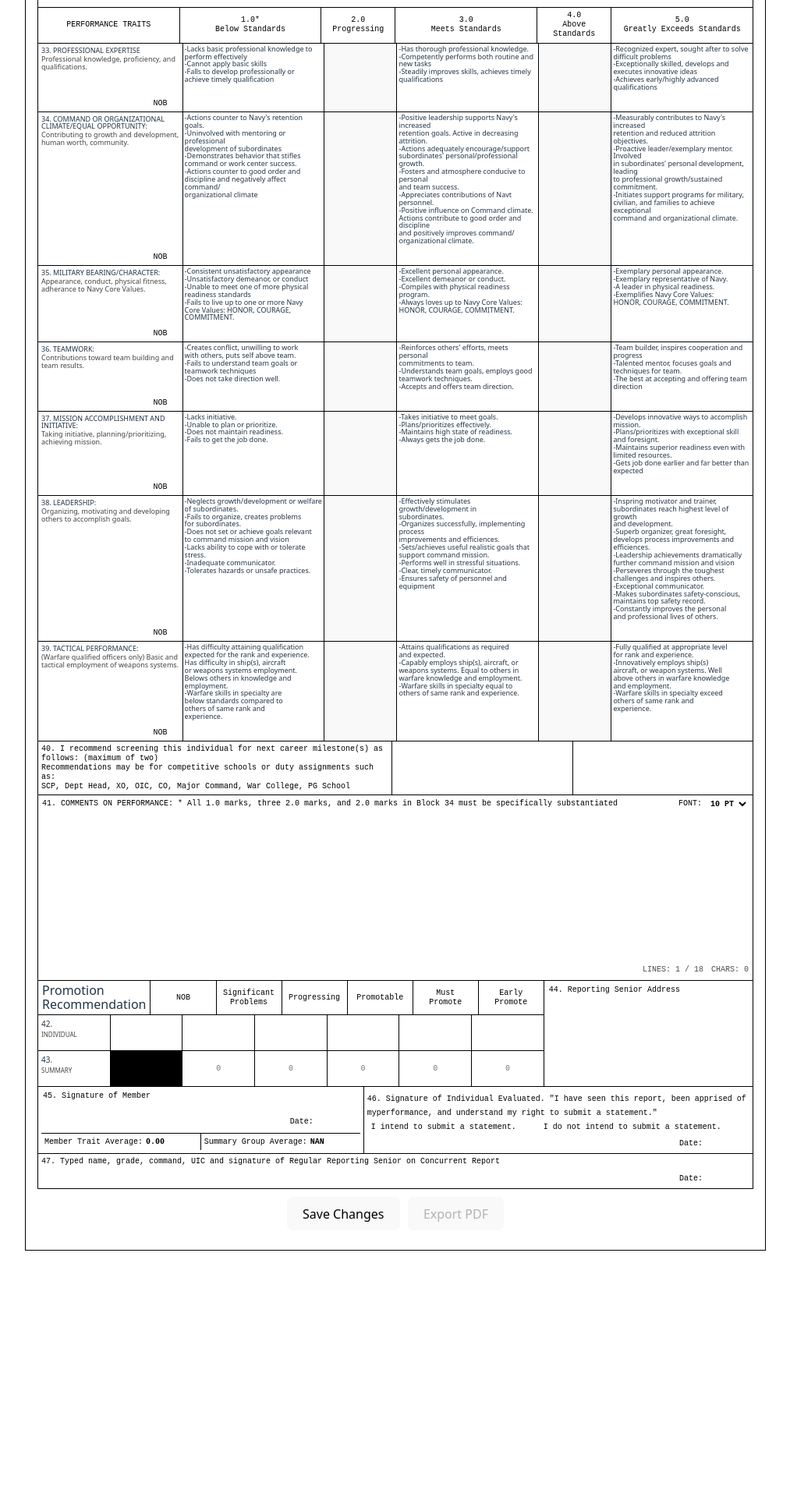
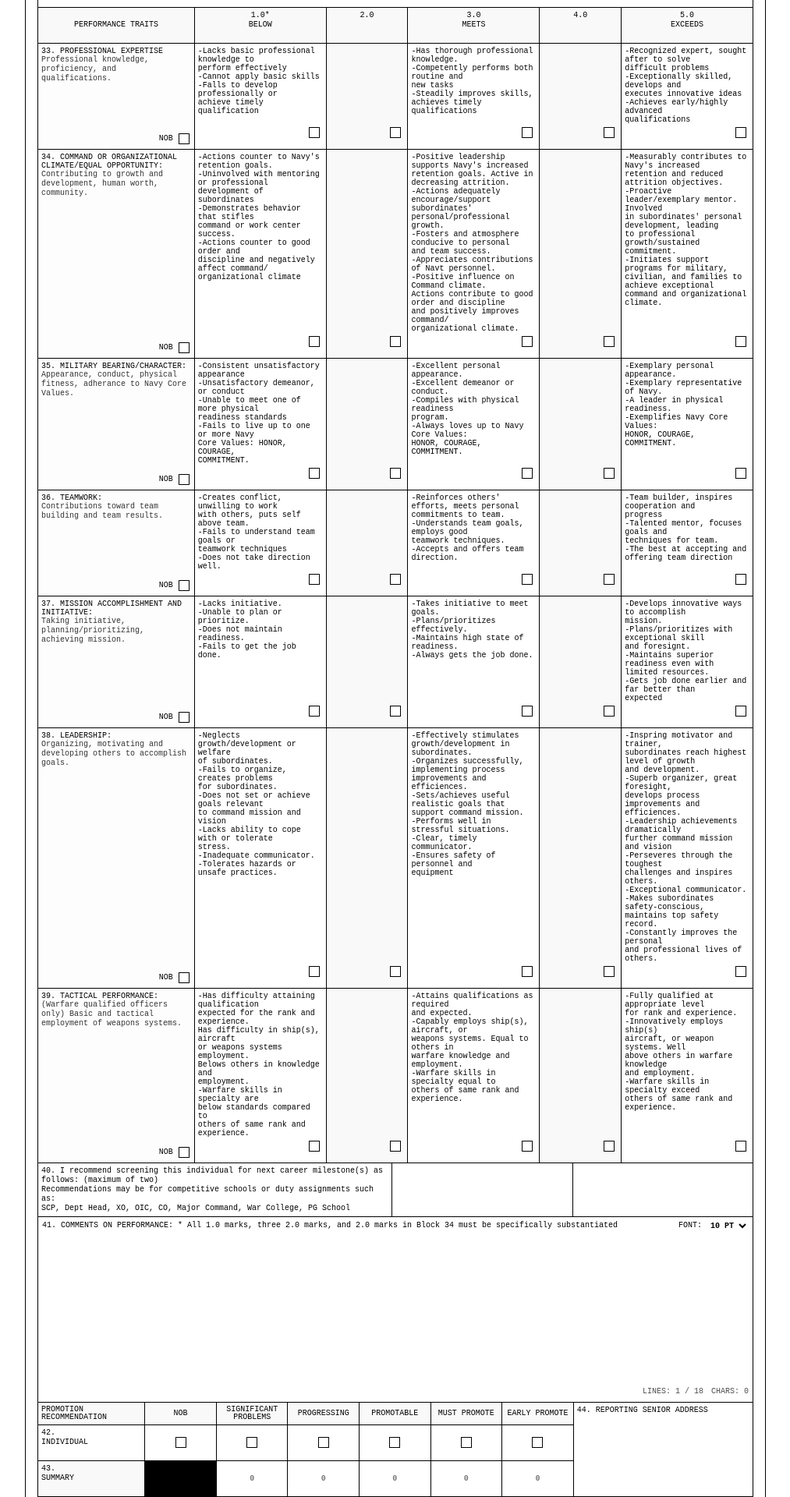
Before and after one commit to tatemurphy12/NAVFIT, a React (Vite) app in the folder frontend2.1/: page /#/fitrep in a window 1280 px wide. Shown: the part 780-2700 px from the top of the page at 78% size, without its empty margins (133-1146 px from the left). Before the commit the page ends 2404 px from the top, so only its background shows below. Built offline with nearby package versions, Linux system fonts and the light colour scheme.

Commit message:
fixing formatting

```diff
--- a/frontend2.1/src/components/PerformanceRow.jsx
+++ b/frontend2.1/src/components/PerformanceRow.jsx
@@ -1,51 +1,67 @@
 import React from 'react';
+
 const PerformanceRow = ({ label, subLabel, name, value, setter, standards }) => (
   <div className="navfit-row" style={{ display: 'flex', borderBottom: '1px solid black' }}>
 
     {/* LEFT COLUMN: TRAIT & NOB */}
-    <div className="navfit-cell" style={{ flex: 1, display: 'flex', flexDirection: 'column', padding: '4px', borderRight: '1px solid black' }}>
-      {/* Force Trait Title to be small */}
-      <div style={{fontSize: '9px', lineHeight: '1' }}>{label}</div>
-      {/* Force Sub-description to be even smaller */}
-      <div style={{ fontSize: '9px', color: '#444', marginTop: '2px', lineHeight: '1.1' }}>{subLabel}</div>
+    <div className="navfit-cell" style={{
+      flex: 1.2,
+      display: 'flex',
+      flexDirection: 'column',
+      padding: '4px',
+      borderRight: '1px solid black',
+      backgroundColor: '#fdfdfd'
+    }}>
+      {/* Label and Sub-label inherit from App.css */}
+      <label style={{ margin: 0, lineHeight: '1.1' }}>{label}</label>
+      <span className="sub-label" style={{ fontSize: '0.9em', opacity: 0.8, display: 'block' }}>
+        {subLabel}
+      </span>
 
       <div style={{
         marginTop: 'auto',
         alignSelf: 'flex-end',
         display: 'flex',
         alignItems: 'center',
-        gap: '3px'
+        gap: '5px'
       }}>
-        <label style={{ fontWeight: 'normal', fontSize: '9px' }}>NOB</label>
-        <input type="radio" name={name} value="NOB" checked={value === 'NOB'} onChange={(e) => setter(e.target.value)} />
+        <label style={{ fontWeight: 'normal', margin: 0 }}>NOB</label>
+        <input
+          type="radio"
+          name={name}
+          value="NOB"
+          checked={value === 'NOB'}
+          onChange={(e) => setter(e.target.value)}
+        />
       </div>
     </div>
 
     {/* SCORE COLUMNS (1.0 - 5.0) */}
     {[
       { val: "1.0", flex: 1, text: standards?.s1 },
-      { val: "2.0", flex: 0.5, text: "" },
+      { val: "2.0", flex: 0.6, text: "" },
       { val: "3.0", flex: 1, text: standards?.s3 },
-      { val: "4.0", flex: 0.5, text: "" },
+      { val: "4.0", flex: 0.6, text: "" },
       { val: "5.0", flex: 1, text: standards?.s5 }
     ].map((col, idx) => (
       <div key={idx} className="navfit-cell" style={{
         flex: col.flex,
         display: 'flex',
         flexDirection: 'column',
-        padding: '2px',
-        borderRight: idx === 4 ? 'none' : '1px solid black',
-        backgroundColor: idx % 2 === 0 ? '#fff' : '#f9f9f9',
-        minHeight: '80px'
+        backgroundColor: idx % 2 !== 0 ? '#f9f9f9' : '#fff',
+        minHeight: '100px'
       }}>
-        {/* Standard Text: Controlled Font Size */}
-        <div style={{ fontSize: '9px', lineHeight: '1.1', textAlign: 'left', width: '100%', flex: 1 }}>
-          {Array.isArray(col.text)
-            ? col.text.map((line, i) => <div key={i}>{line}</div>)
-            : col.text}
+        {/* Standard Text: Uses Master Size via span */}
+        <div style={{ width: '100%', flex: 1 }}>
+          <span style={{ display: 'block', lineHeight: '1.1', fontWeight: 'normal' }}>
+            {Array.isArray(col.text)
+              ? col.text.map((line, i) => <div key={i}>{line}</div>)
+              : col.text}
+          </span>
         </div>
 
-        <div style={{ marginTop: 'auto', alignSelf: 'flex-end' }}>
+        {/* Radio Button Container */}
+        <div style={{ marginTop: 'auto', alignSelf: 'flex-end', padding: '2px' }}>
           <input
             type="radio"
             name={name}
@@ -58,4 +74,5 @@ const PerformanceRow = ({ label, subLabel, name, value, setter, standards }) =>
     ))}
   </div>
 );
+
 export default PerformanceRow;
--- a/frontend2.1/src/components/PromoRec.jsx
+++ b/frontend2.1/src/components/PromoRec.jsx
@@ -1,20 +1,46 @@
 import React from 'react';
 
-// Standardized PromoRec
-const PromoRec = ({ label, subLabel, name, value, setter }) => (
-    <div className="navfit-row" style={{ display: 'flex', borderBottom: '1px solid black' }}>
-      <div className="navfit-cell" style={{ flex: 0.2, padding: '4px' }}>
-        <div style={{ fontWeight: 'normal', fontSize: '10px' }}>{label}</div>
-        <div style={{ fontSize: '8px', color: '#444' }}>{subLabel}</div>
+const PromoRec = ({ label, subLabel, name, value, setter }) => {
+  return (
+    <div className="navfit-row" style={{
+      display: 'flex',
+      borderBottom: '1px solid black',
+      borderLeft: '1px solid black',
+      width: '100%'
+    }}>
+      {/* 1. LABEL COLUMN: Flex 1.5 to match Header and SumPromo */}
+      <div className="navfit-cell" style={{
+        flex: '0 0 20%',
+        padding: '4px',
+        borderRight: '1px solid black',
+        display: 'flex'
+      }}>
+        <label style={{ margin: 0, display: 'block' }}>{label}</label>
+        <span style={{ display: 'block', fontWeight: 'normal' }}>{subLabel}</span>
       </div>
 
-      {/* All scores set to 0.2 to match header */}
-      {["NOB", "Significant Problems", "Progressing", "Promotable", "Must Promote", "Early Promote"].map((val) => (
-        <div key={val} className="navfit-cell" style={{ flex: 0.2, display: 'flex', justifyContent: 'center', alignItems: 'center' }}>
-          <input type="radio" name={name} value={val} checked={value === val} onChange={(e) => setter(e.target.value)} />
+      {/* 2. RADIO COLUMNS: Flex 1 to match Header and SumPromo */}
+      {/* Note: The values here should match your header categories exactly for consistent spacing */}
+      {["NOB", "SIGNIFICANT PROBLEMS", "PROGRESSING", "PROMOTABLE", "MUST PROMOTE", "EARLY PROMOTE"].map((val, idx) => (
+        <div key={val} className="navfit-cell" style={{
+          flex: 1,
+          display: 'flex',
+          justifyContent: 'center',
+          alignItems: 'center',
+          /* borderRight here creates the vertical grid lines */
+          borderRight: '1px solid black'
+        }}>
+          <input
+            type="radio"
+            name={name}
+            value={val}
+            checked={value === val}
+            onChange={(e) => setter(e.target.value)}
+          />
         </div>
       ))}
     </div>
   );
+};
 
-  export default PromoRec;
+export default PromoRec;
--- a/frontend2.1/src/components/SumPromo.jsx
+++ b/frontend2.1/src/components/SumPromo.jsx
@@ -1,6 +1,4 @@
 import React from 'react';
-
-/**Blocks 42 and 43 */
 
 const SumPromo = ({ label, subLabel, value, setter }) => {
     const handleInputChange = (field, val) => {
@@ -9,41 +7,59 @@ const SumPromo = ({ label, subLabel, value, setter }) => {
     };
 
     return (
-      <div className="navfit-row" style={{ display: 'flex', borderBottom: 'none' }}>
-        <div className="navfit-cell" style={{ flex: 0.2, padding: '4px' }}>
-          <div style={{ fontWeight: 'normal', fontSize: '10px' }}>{label}</div>
-          <div style={{ fontSize: '8px', color: '#444' }}>{subLabel}</div>
+      <div className="navfit-row" style={{
+        display: 'flex',
+        borderBottom: '1px solid black',
+        borderLeft: '1px solid black'
+      }}>
+
+        {/* Label Column: Flex 1.5 */}
+        <div className="navfit-cell" style={{
+          flex: '0 0 20%',
+          padding: '4px',
+          borderRight: '1px solid black',
+          backgroundColor: '#f9f9f9'
+        }}>
+          <label style={{ margin: 0, display: 'block' }}>{label}</label>
+          <span style={{ display: 'block' }}>{subLabel}</span>
         </div>
 
-        {['nob', 'sigProb', 'prog', 'promotable', 'mustPromote', 'earlyPromote'].map((field) => {
-          // Check if this is the NOB box
+        {['nob', 'sigProb', 'prog', 'promotable', 'mustPromote', 'earlyPromote'].map((field, idx) => {
           const isNob = field === 'nob';
-
           return (
             <div key={field} className="navfit-cell" style={{
-              flex: 0.2,
+              flex: 1,
               display: 'flex',
               justifyContent: 'center',
               alignItems: 'center',
-              /* If it's NOB, make it black, otherwise white */
-              backgroundColor: isNob ? '#000' : '#fff'
+              backgroundColor: isNob ? '#000' : 'transparent',
+              /* ALWAYS use borderRight to separate these from Block 44 */
+              borderRight: '1px solid black'
             }}>
-              {!isNob && (
+              {!isNob ? (
                 <input
                   type="text"
                   maxLength="3"
                   value={value[field] || ''}
                   onChange={(e) => handleInputChange(field, e.target.value)}
                   className="navfit-input"
-                  style={{ textAlign: 'center', fontWeight: 'normal', width: '100%' }}
+                  style={{
+                    textAlign: 'center',
+                    width: '100%',
+                    background: 'transparent',
+                    border: 'none',
+                    outline: 'none'
+                  }}
                   placeholder="0"
                 />
+              ) : (
+                <div style={{ width: '100%', height: '100%' }} className="blackout-pattern" />
               )}
             </div>
           );
         })}
       </div>
     );
-  };
+};
 
-  export default SumPromo;
+export default SumPromo;
--- a/frontend2.1/src/pages/FitrepForm/FitrepForm.jsx
+++ b/frontend2.1/src/pages/FitrepForm/FitrepForm.jsx
@@ -30,7 +30,7 @@ export default function FitrepForm() {
   // Pass the dynamic dbPath to your hook instead of the hardcoded one!
   const {
     formData,
-    setFormData, // <--- CRITICAL: Make sure useFitrep.js exports this!
+    setFormData,
     handleChange,
     handleSaveFitrep,
     handlePDFExport,
@@ -1074,35 +1074,36 @@ export default function FitrepForm() {
     <div className="navfit-row" style={{
       display: 'flex',
       width: '100%',
-      alignItems: 'stretch'
-    }}>
-      <div className="navfit-cell" style={{ flex: 1, minWidth: 0, justifyContent: 'center', alignItems: 'center', textAlign: 'center', borderLeft: '1px solid black' }}>
+      alignItems: 'stretch',
+      borderLeft: '1px solid black',
+      borderRight: '1px solid black',
+      borderBottom: '1px solid black',
+      backgroundColor: '#f9f9f9'
+    }}>
+      {/* Matches PerformanceRow flex: 1.2 */}
+      <div className="navfit-cell" style={{ flex: 1.2, minWidth: 0, justifyContent: 'center', alignItems: 'center', textAlign: 'center', borderRight: '1px solid black' }}>
         <label>PERFORMANCE TRAITS</label>
       </div>
 
-      <div className="navfit-cell" style={{ flex: 1, minWidth: 0, justifyContent: 'center', alignItems: 'center', textAlign: 'center' }}>
-        <label>1.0*</label>
-        <label>Below Standards</label>
-      </div>
-
-      <div className="navfit-cell" style={{ flex: 0.5, minWidth: 0, justifyContent: 'center', alignItems: 'center', textAlign: 'center' }}>
+      {/* Each score header matches the row's flex (1.0, 0.6, 1.0, 0.6, 1.0) */}
+      <div className="navfit-cell" style={{ flex: 1, minWidth: 0, borderRight: '1px solid black', textAlign: 'center' }}>
+        <label>1.0*</label><label>BELOW</label>
+      </div>
+
+      <div className="navfit-cell" style={{ flex: 0.6, minWidth: 0, borderRight: '1px solid black', textAlign: 'center' }}>
         <label>2.0</label>
-        <label>Progressing</label>
-      </div>
-
-      <div className="navfit-cell" style={{ flex: 1, minWidth: 0, justifyContent: 'center', alignItems: 'center', textAlign: 'center' }}>
-        <label>3.0</label>
-        <label>Meets Standards</label>
-      </div>
-
-      <div className="navfit-cell" style={{ flex: 0.5, minWidth: 0, justifyContent: 'center', alignItems: 'center', textAlign: 'center' }}>
+      </div>
+
+      <div className="navfit-cell" style={{ flex: 1, minWidth: 0, borderRight: '1px solid black', textAlign: 'center' }}>
+        <label>3.0</label><label>MEETS</label>
+      </div>
+
+      <div className="navfit-cell" style={{ flex: 0.6, minWidth: 0, borderRight: '1px solid black', textAlign: 'center' }}>
         <label>4.0</label>
-        <label>Above Standards</label>
-      </div>
-
-      <div className="navfit-cell" style={{ flex: 1, minWidth: 0, justifyContent: 'center', alignItems: 'center', textAlign: 'center', borderRight: '1px solid black' }}>
-        <label>5.0</label>
-        <label>Greatly Exceeds Standards</label>
+      </div>
+
+      <div className="navfit-cell" style={{ flex: 1, minWidth: 0, textAlign: 'center' }}>
+        <label>5.0</label><label>EXCEEDS</label>
       </div>
     </div>
 
@@ -1255,55 +1256,43 @@ export default function FitrepForm() {
   </div>
 </div>
 
-  {/* BLOCKS 42-44: PROMO GRID */}
-  <div style={{ display: 'flex', width: '100%', borderRight: '1px solid black', borderLeft: '1px solid black', borderBottom: '1px solid black' }}>
-
-    {/* Left Side: Blocks 42 & 43 */}
-    <div style={{ flex: 3, display: 'flex', flexDirection: 'column', borderRight: '1px solid black' }}>
-
-      {/* COMBINED HEADER: TITLE + CATEGORY LABELS */}
+{/* BLOCKS 42-44: PROMO GRID CONTAINER */}
+<div style={{ display: 'flex', width: '100%'}}>
+
+  {/* LEFT SIDE WRAPPER: This groups the Header, 42, and 43 together */}
+  <div style={{ flex: 3, display: 'flex', flexDirection: 'column' }}>
+
+    {/* 1. THE SHARED HEADER ROW */}
     <div className="navfit-row" style={{
       display: 'flex',
-        borderBottom: '1px solid black',
-        alignItems: 'stretch', /* <--- CHANGED FROM center TO stretch */
-        minHeight: '30px'
-      }}>
-        {/* SECTION TITLE */}
-        <div style={{
-          flex: 0.175,
-          padding: '4px 5px',
-          lineHeight: '1.1',
-          display: 'flex',
-          alignItems: 'center'
-        }}>
-          Promotion<br/>Recommendation
-        </div>
-
-        {/* Category Labels */}
-        {["NOB", "Significant Problems", "Progressing", "Promotable", "Must Promote", "Early Promote"].map((cat) => (
+      width: '100%',
+      alignItems: 'stretch',
+      backgroundColor: '#f9f9f9',
+      borderLeft: '1px solid black',
+      borderBottom: '1px solid black'
+    }}>
+      <div style={{ flex: '0 0 20%', padding: '4px', display: 'flex', alignItems: 'center', borderRight: '1px solid black', minWidth: 0, overflow: 'hidden' }}>
+        <label style={{ margin: 0, lineHeight: '1' }}>
+          PROMOTION RECOMMENDATION
+        </label>
+      </div>
+
+      {["NOB", "SIGNIFICANT PROBLEMS", "PROGRESSING", "PROMOTABLE", "MUST PROMOTE", "EARLY PROMOTE"].map((cat) => (
         <div key={cat} style={{
-            flex: 0.2,
+          flex: 1,
           textAlign: 'center',
-            padding: '2px 0',
-            borderLeft: '1px solid black',
+          borderRight: '1px solid black',
           display: 'flex',
           alignItems: 'center',
           justifyContent: 'center',
-            lineHeight: '1.1'
-          }}>
-            <span style={{ display: 'block' }}>
-              {cat.split(' ').map((word, i) => (
-                <React.Fragment key={i}>
-                  {word}
-                  {i === 0 && cat.includes(' ') && <br />}
-                </React.Fragment>
+          minWidth: 0
+        }}>
+          <label style={{ TextAlign: 'center', lineHeight: '1' }}>{cat}</label>
+        </div>
       ))}
-            </span>
-          </div>
-        ))}
-      </div>
-
-      {/* Block 42 */}
+    </div>
+
+    {/* 2. BLOCK 42 (Individual) */}
     <PromoRec
       label="42."
       subLabel="INDIVIDUAL"
@@ -1312,7 +1301,7 @@ export default function FitrepForm() {
       setter={(val) => handleChange('promotion', val)}
     />
 
-      {/* Block 43 */}
+    {/* 3. BLOCK 43 (Summary) */}
     <SumPromo
       label="43."
       subLabel="SUMMARY"
@@ -1320,19 +1309,40 @@ export default function FitrepForm() {
       value={formData.sumPromo}
       setter={(val) => handleChange('sumPromo', val)}
     />
-    </div>
-
-    {/* Right Side: Block 44 */}
-    <div className="navfit-cell" style={{ flex: 1.2, display: 'flex', flexDirection: 'column' }}>
-      <label style={{padding: '2px' }}>44. Reporting Senior Address</label>
+  </div> {/* END OF LEFT SIDE WRAPPER */}
+
+  {/* RIGHT SIDE: Block 44 (Sits next to the left column) */}
+  <div
+    className="navfit-cell"
+    style={{
+      flex: 1,
+      display: 'flex',
+      flexDirection: 'column',
+      borderRight: '1px solid black',
+      borderBottom: '1px solid black',
+      padding: 0
+    }}
+  >
+    <label style={{ padding: '4px' }}>
+      44. REPORTING SENIOR ADDRESS
+    </label>
+
     <textarea
       className="navfit-textarea"
-        value={formData.seniorAddress}
+      value={formData.seniorAddress || ""}
       onChange={(e) => handleChange('seniorAddress', e.target.value.toUpperCase())}
-        style={{ flex: 1, border: 'none', resize: 'none', padding: '5px'}}
-      />
-    </div>
-</div>
+      style={{
+        flex: 1,
+        border: 'none',
+        resize: 'none',
+        padding: '5px',
+        width: '100%',
+        background: 'transparent'
+      }}
+    />
+  </div>
+</div> {/* END OF MAIN CONTAINER */}
+
 
 {/* SIGNATURE SECTION: BLOCKS 45 - 46 */}
 <div className="navfit-row" style={{ display: 'flex', border: '1px solid black', borderTop: 'none', minHeight: '80px' }}>
--- a/frontend2.1/src/styles/FitrepForm.css
+++ b/frontend2.1/src/styles/FitrepForm.css
@@ -87,14 +87,44 @@
   display: block;
 }
 
-/* 6. SQUARE RADIO BUTTONS (Unchanged) */
+/* 6. SQUARE RADIO BUTTONS WITH "X" MARK */
 input[type="radio"] {
   appearance: none;
   -webkit-appearance: none;
-  width: 12px;
-  height: 12px;
-  border: 1px solid black;
+  width: 14px;
+  height: 14px;
+  border: 1.5px solid black !important;
   border-radius: 0;
   cursor: pointer;
+  background-color: #ffffff !important;
+  display: inline-flex; /* Use flex to center the X */
+  align-items: center;
+  justify-content: center;
+  position: relative;
+  margin: 2px;
 }
-input[type="radio"]:checked { background-color: #000; }
+
+/* Create the "X" using pseudo-elements when checked */
+input[type="radio"]:checked::before,
+input[type="radio"]:checked::after {
+  content: '';
+  position: absolute;
+  width: 2px;          /* Thickness of the X lines */
+  height: 100%;        /* Length of the lines */
+  background-color: black;
+}
+
+/* Rotate the first line 45 degrees */
+input[type="radio"]:checked::before {
+  transform: rotate(45deg);
+}
+
+/* Rotate the second line -45 degrees */
+input[type="radio"]:checked::after {
+  transform: rotate(-45deg);
+}
+
+/* Hover state */
+input[type="radio"]:hover {
+  background-color: #f0f0f0 !important;
+}
```
Also changed, not shown: 1 other file (tests, documents, lock files or other folders). Lines whose indentation alone changed are shown as unchanged.
